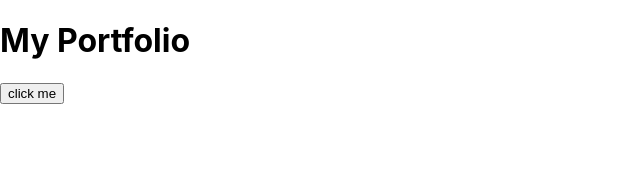
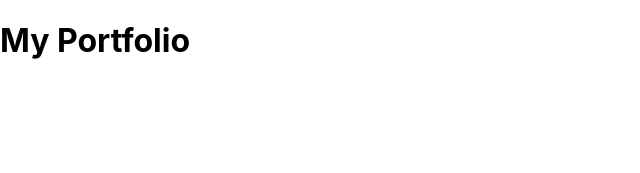
Before and after one commit to supercmmetry/portfolio, a Next.js app: page / in a window 1280 px wide. Shown: the top 173 px of the page, without its empty margins (0-640 px from the left). Built offline with nearby package versions, Linux system fonts and the light colour scheme.

Commit message:
refactor(home): create component for favicon
Signed-off-by: supercmmetry <vishaals2000@gmail.com>

```diff
--- /dev/null
+++ b/src/components/favicon/index.js
@@ -0,0 +1,9 @@
+import Head from 'next/head'
+
+export default function FaviconComponent () {
+  return (
+    <Head>
+      <link rel='shortcut icon' href='/favicon.ico' />
+    </Head>
+  )
+}
--- /dev/null
+++ b/src/components/index.js
@@ -0,0 +1 @@
+export { default as FaviconComponent } from './favicon'
--- a/src/pages/home/index.js
+++ b/src/pages/home/index.js
@@ -1,22 +1,11 @@
 import React from 'react'
-import Head from 'next/head'
-import { useRouter } from 'next/router'
+import { FaviconComponent } from '../../components'
 
 export default function HomePage () {
-  const router = useRouter()
-
   return (
     <>
-      <Head>
-        <link rel='shortcut icon' href='/favicon.ico' />
-      </Head>
+      <FaviconComponent />
       <h1> My Portfolio </h1>
-      <button onClick={() => {
-        router.push('/about')
-      }}
-      >
-        click me
-      </button>
     </>
   )
 }
```
Also changed, not shown: pages/about.js (deleted, +0 -7 lines), 1 other file (tests, documents, lock files or other folders).
